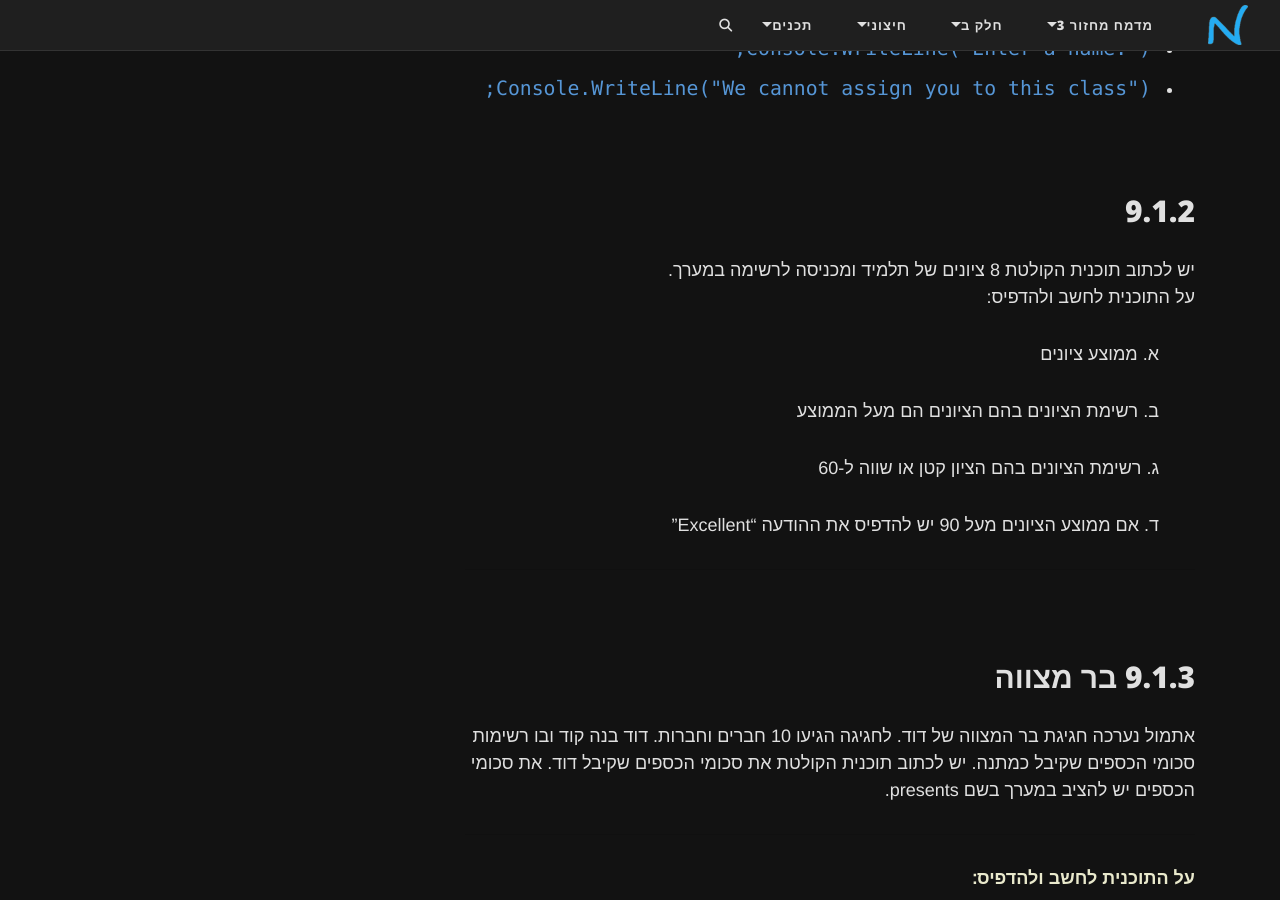
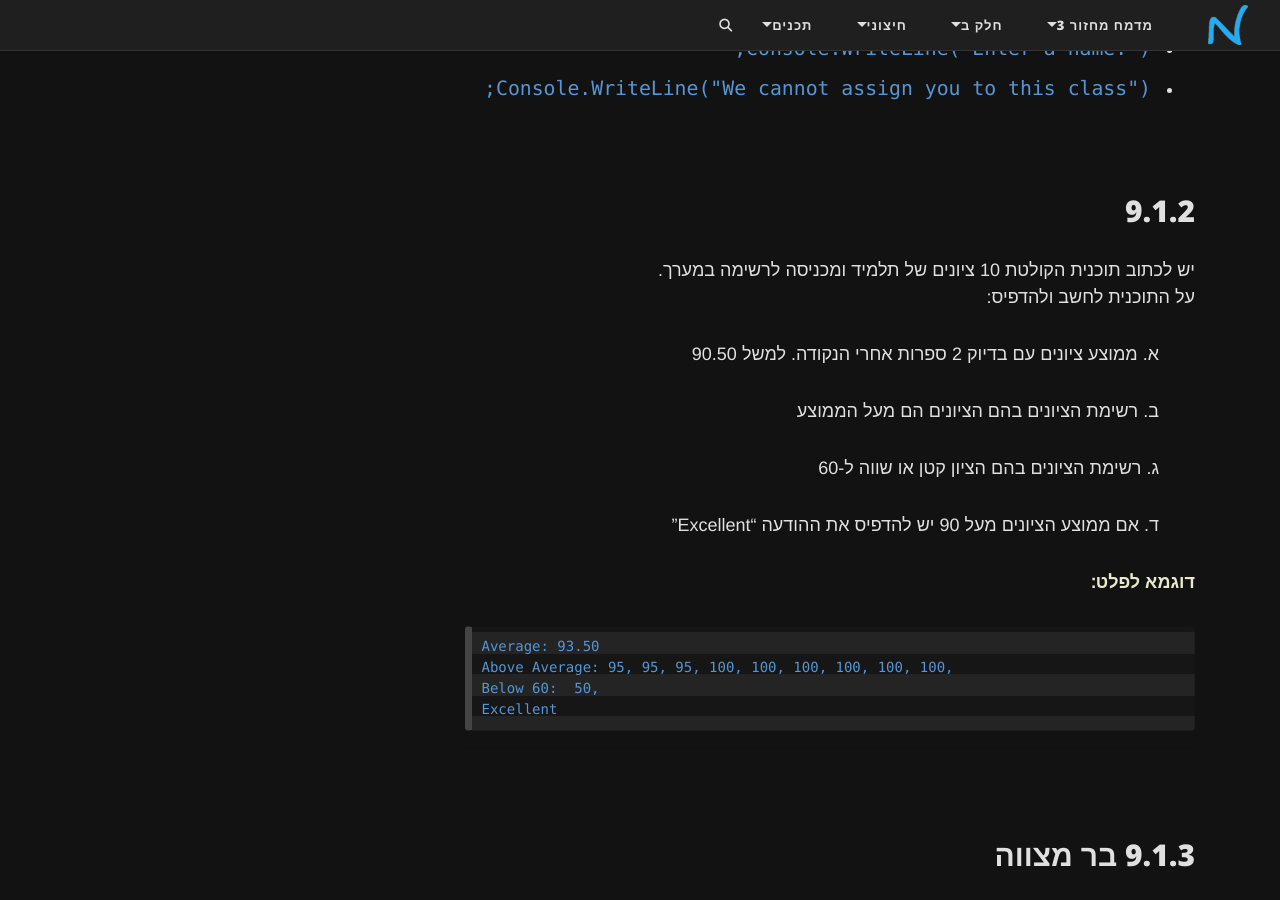
Before and after one commit to 3strategy/BeautifulYesodot, a Jekyll site: the page built from cs2/Chapter9Ex9.1.md, in a window 1280 px wide and 900 px high, scrolled down 706 px. Built offline with Jekyll 4.4.1, drawn with Linux system fonts in a browser that asks for light colours; comment, search, counter and statistics services are not loaded.

Commit message:
another 9.1 update

````diff
--- a/cs2/Chapter9Ex9.1.md
+++ b/cs2/Chapter9Ex9.1.md
@@ -20,12 +20,13 @@ lang: he
 - `Console.WriteLine("Enter a name:");`
 - `Console.WriteLine("We cannot assign you to this class");`
 
+
 ## 9.1.2
-יש לכתוב תוכנית הקולטת 8 ציונים של תלמיד ומכניסה לרשימה במערך.
+יש לכתוב תוכנית הקולטת 10 ציונים של תלמיד ומכניסה לרשימה במערך.
 על התוכנית לחשב ולהדפיס:
 
 {: .subq}
-א. ממוצע ציונים
+א. ממוצע ציונים עם בדיוק 2 ספרות אחרי הנקודה. למשל 90.50
 
 {: .subq}
 ב. רשימת הציונים בהם הציונים הם מעל הממוצע
@@ -35,6 +36,16 @@ lang: he
 
 {: .subq}
 ד. אם ממוצע הציונים מעל 90 יש להדפיס את ההודעה "Excellent"
+
+**דוגמא לפלט:**
+
+```
+Average: 93.50
+Above Average: 95, 95, 95, 100, 100, 100, 100, 100, 100,
+Below 60:  50,
+Excellent
+```
+
 
 ---
 
````
